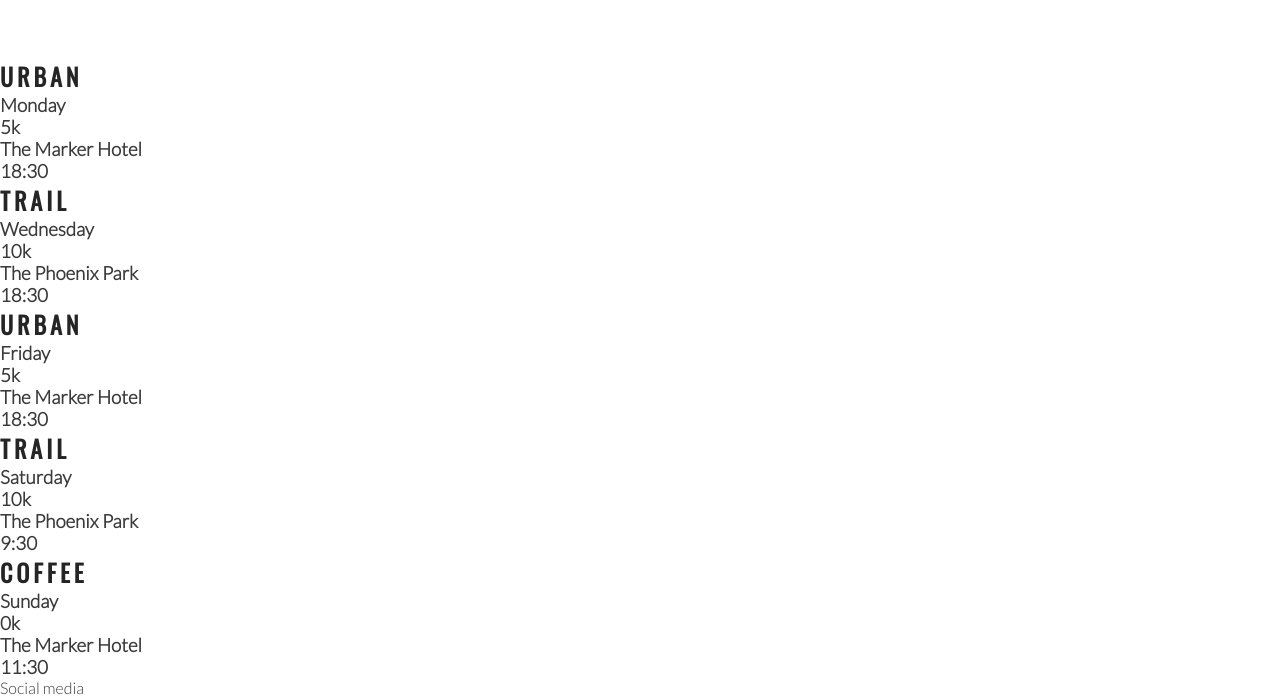
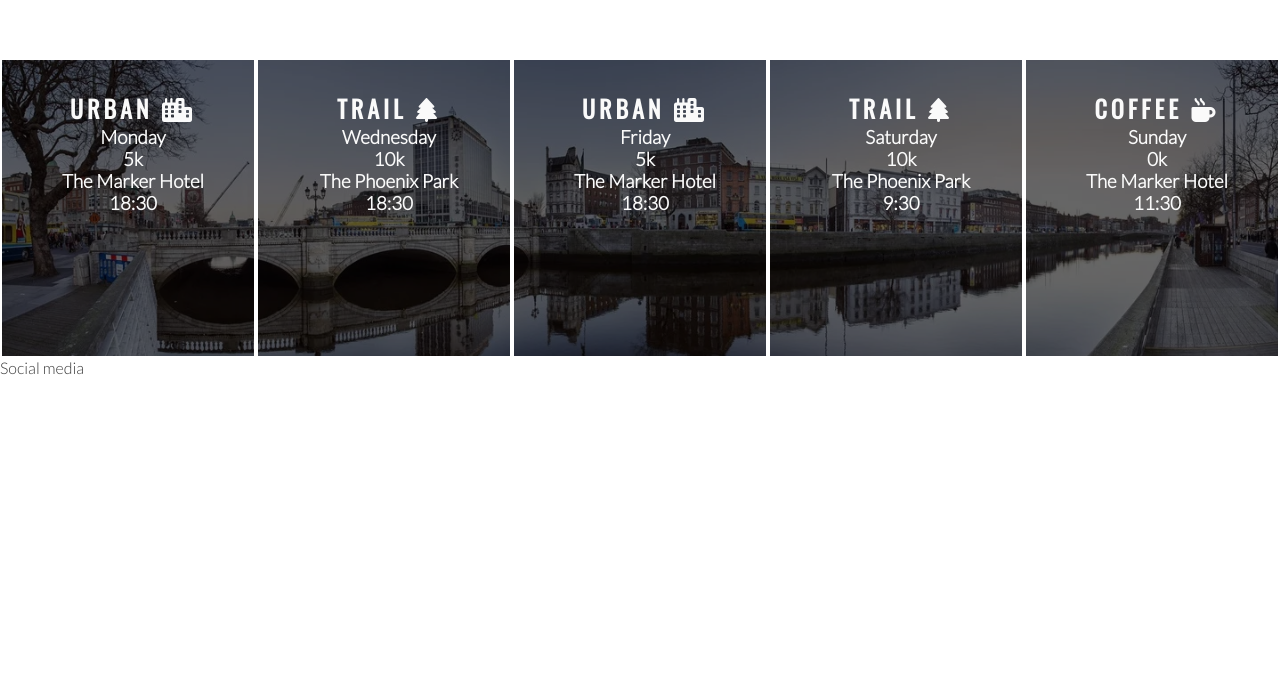
Before and after one commit to CMecrow/love-running, a plain HTML site: page index.html in a window 1280 px wide. Shown: the part 1237-1934 px from the top of the page. After the commit the page ends 1614 px from the top, so only its background shows below. Drawn offline with nearby package versions, Linux system fonts and the light colour scheme.

Commit message:
add times styling

```diff
--- a/assets/css/style.css
+++ b/assets/css/style.css
@@ -182,3 +182,30 @@ hr {
     height: 100%;
     border-radius: 50%;
 }
+
+/* event times */
+
+#times {
+    background-image: url('../images/dublin-city.webp');
+    background-repeat: no-repeat;
+    background-size: cover;
+    background-position: cover;
+    width: 100%;
+    overflow: hidden;
+}
+
+#times div {
+    color: #FAFAFA;
+    background-color: rgba(0, 0, 0, .6);
+    width: 20%;
+    height: 300px;
+    float: left;
+    padding: 30px 0 0 10px;
+    text-align: center;
+    border: 2px solid white;
+    box-sizing: border-box;
+}
+
+#times h2 {
+    color: #FAFAFA;
+}
--- a/index.html
+++ b/index.html
@@ -77,38 +77,37 @@
             </div>
         </div>
     </section>
-    <section>
+    <section id="times">
         <div>
-            <h2>Urban</h2>
+            <h2>Urban <i class="fas fa-city"></i></h2>
             <h3>Monday</h3>
             <h3>5k</h3>
             <h3>The Marker Hotel</h3>
             <h3>18:30</h3>
         </div>
         <div>
-            <h2>Trail</h2>
+            <h2>Trail <i class="fas fa-tree"></i></h2>
             <h3>Wednesday</h3>
             <h3>10k</h3>
             <h3>The Phoenix Park</h3>
             <h3>18:30</h3>
         </div>
         <div>
-            <h2>Urban</h2>
+            <h2>Urban <i class="fas fa-city"></i></h2>
             <h3>Friday</h3>
             <h3>5k</h3>
             <h3>The Marker Hotel</h3>
             <h3>18:30</h3>
-            <div>
         </div>
         <div>
-            <h2>Trail</h2>
+            <h2>Trail <i class="fas fa-tree"></i></h2>
             <h3>Saturday</h3>
             <h3>10k</h3>
             <h3>The Phoenix Park</h3>
             <h3>9:30</h3>
         </div>
         <div>
-            <h2>Coffee</h2>
+            <h2>Coffee <i class="fas fa-mug-hot"></i></h2>
             <h3>Sunday</h3>
             <h3>0k</h3>
             <h3>The Marker Hotel</h3>
```
Also changed, not shown: assets/images/dublin-city.webp (added).
